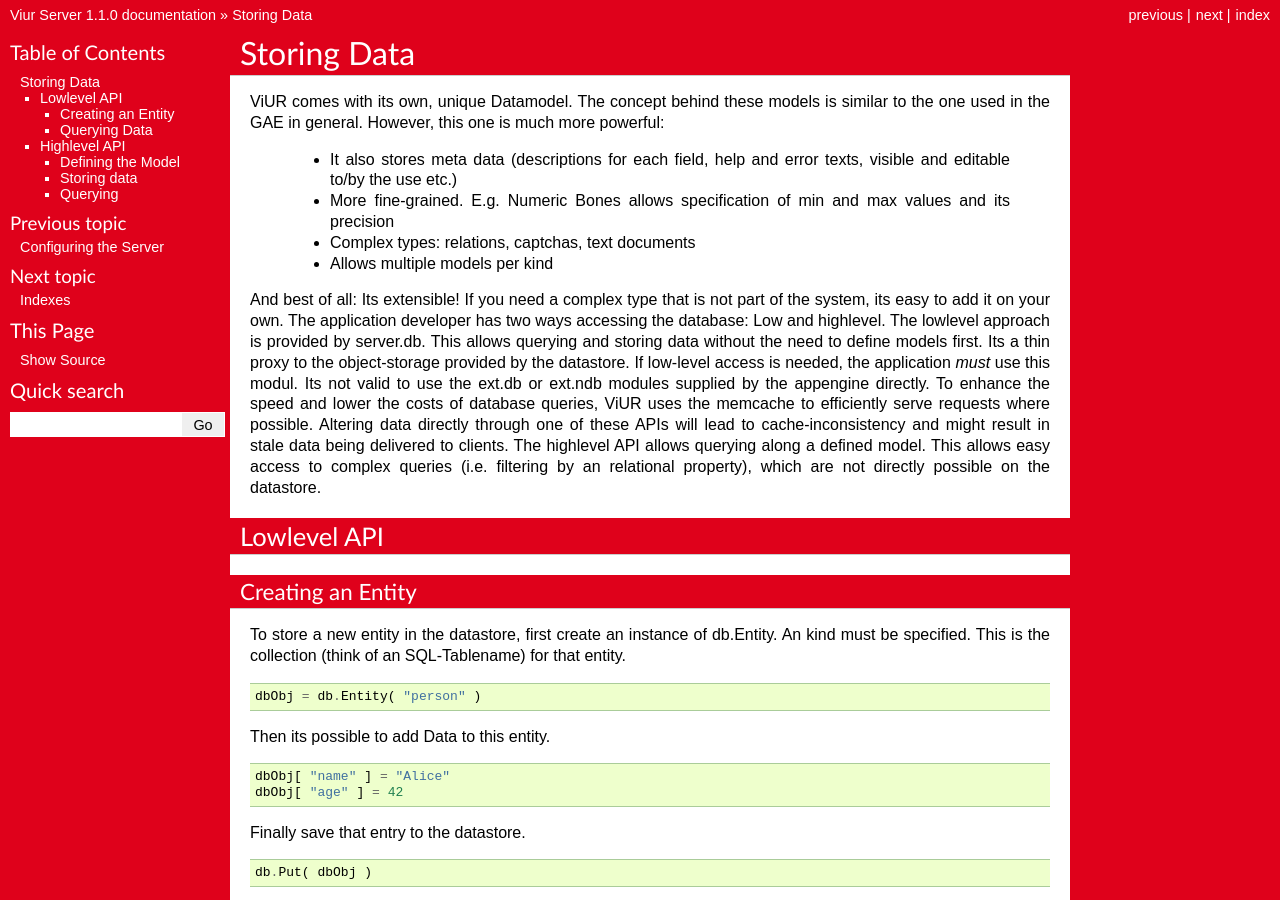
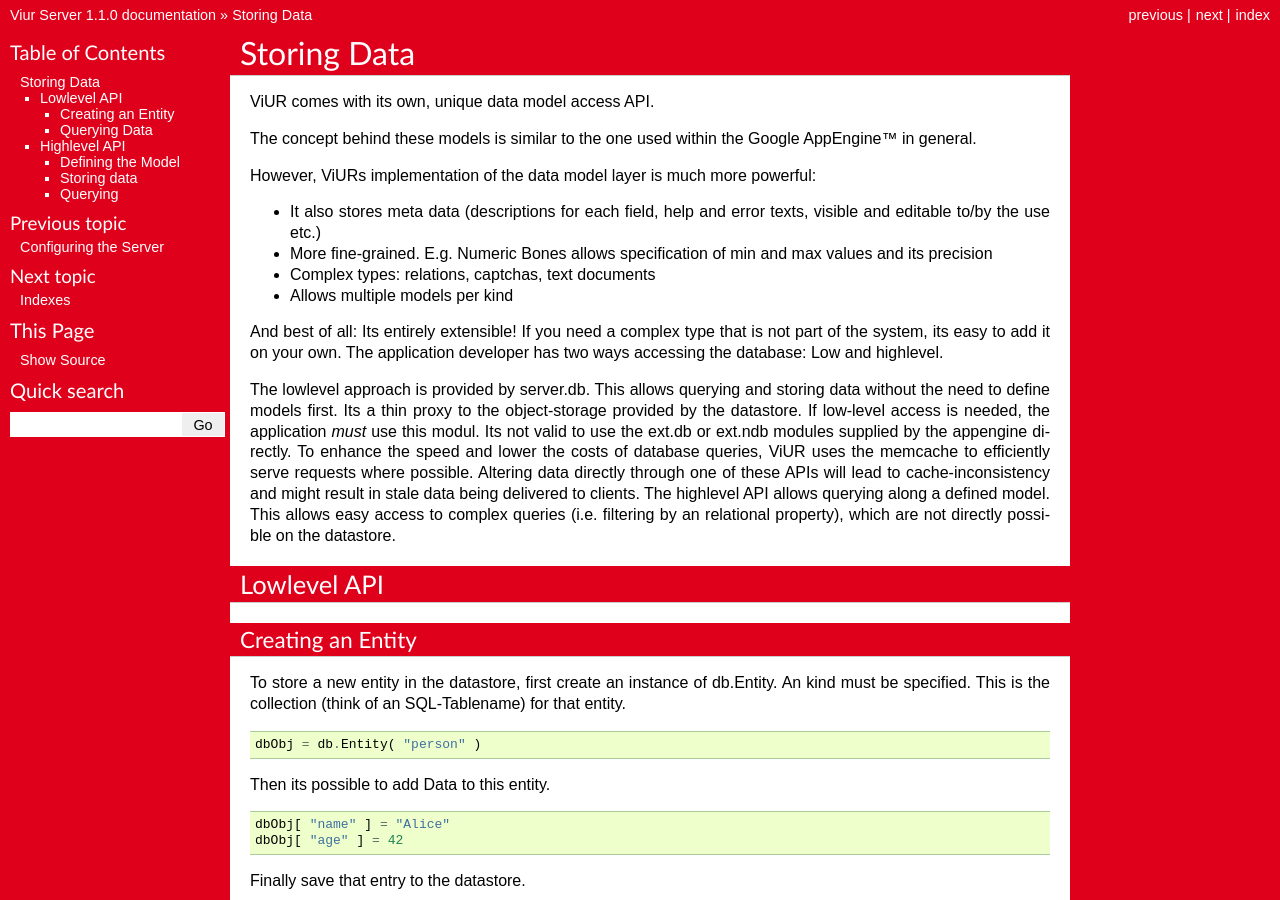
Before and after one commit to viur-framework/viur-docs, a Sphinx documentation site: the page built from source/db.rst, in a window 1280 px wide and 900 px high. Built offline with Sphinx 7.4.7, drawn with Linux system fonts in a browser that asks for light colours.

Commit message:
Extending the docs.

```diff
--- a/source/db.rst
+++ b/source/db.rst
@@ -1,17 +1,20 @@
 Storing Data
 ==============
 
-ViUR comes with its own, unique Datamodel.
-The concept behind these models is similar to the one used in the GAE in general.
-However, this one is much more powerful:
+ViUR comes with its own, unique data model access API.
 
- - It also stores meta data (descriptions for each field, help and error texts, visible and editable to/by the use etc.)
- - More fine-grained. E.g. Numeric Bones allows specification of min and max values and its precision
- - Complex types: relations, captchas, text documents
- - Allows multiple models per kind
+The concept behind these models is similar to the one used within the Google AppEngine™ in general.
 
-And best of all: Its extensible! If you need a complex type that is not part of the system, its easy to add it on your own.
+However, ViURs implementation of the data model layer is much more powerful:
+
+- It also stores meta data (descriptions for each field, help and error texts, visible and editable to/by the use etc.)
+- More fine-grained. E.g. Numeric Bones allows specification of min and max values and its precision
+- Complex types: relations, captchas, text documents
+- Allows multiple models per kind
+
+And best of all: Its entirely extensible! If you need a complex type that is not part of the system, its easy to add it on your own.
 The application developer has two ways accessing the database: Low and highlevel.
+
 The lowlevel approach is provided by server.db. This allows querying and storing data without the need to define models
 first. Its a thin proxy to the object-storage provided by the datastore. If low-level access is needed, the application
 *must* use this modul. Its not valid to use the ext.db or ext.ndb modules supplied by the appengine directly. To
--- a/source/index.rst
+++ b/source/index.rst
@@ -3,8 +3,8 @@
    You can adapt this file completely to your liking, but it should at least
    contain the root `toctree` directive.
 
-Welcome to viur-server's documentation!
-=======================================
+ViUR Server and API documentation
+=================================
 
 Contents:
 
--- a/source/session.rst
+++ b/source/session.rst
@@ -1,15 +1,15 @@
 Sessions
 ========
 
-ViUR has a built-in session management system provided by server.session.
+ViUR has a built-in session management system provided by :class:`server.session`.
+
 This allows storing information between different http-requests.
 Sessions are automatically created as needed, if the first information is stored
 a cookie is placed on the client used to identify that session.
 
-
 Storing and retrieving data is easy:
 
-::
+.. code-block:: python
 
     from server import session
 
```
Also changed, not shown: other parts of source/index.rst (+1 -0 lines), source/server_api.rst (+14 -0 lines), source/terminology.rst (added, +53 -0 lines), source/welcome.rst (+19 -24 lines).
